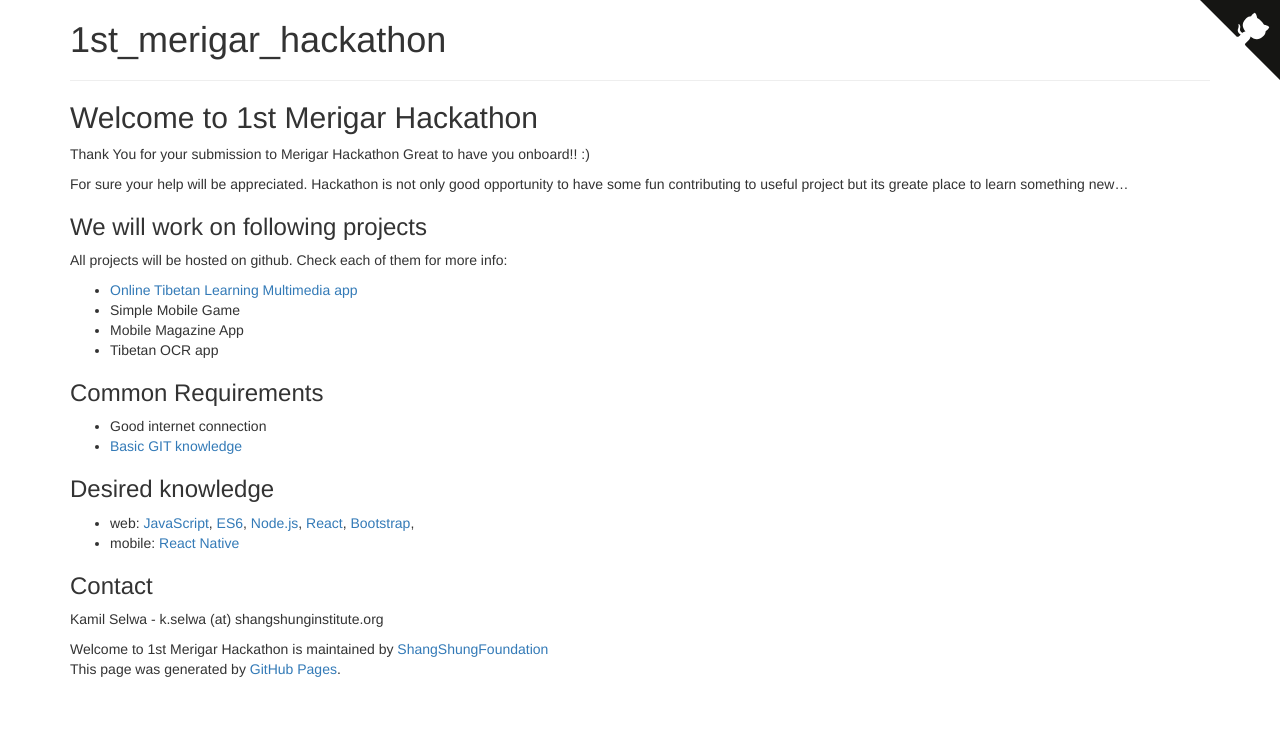
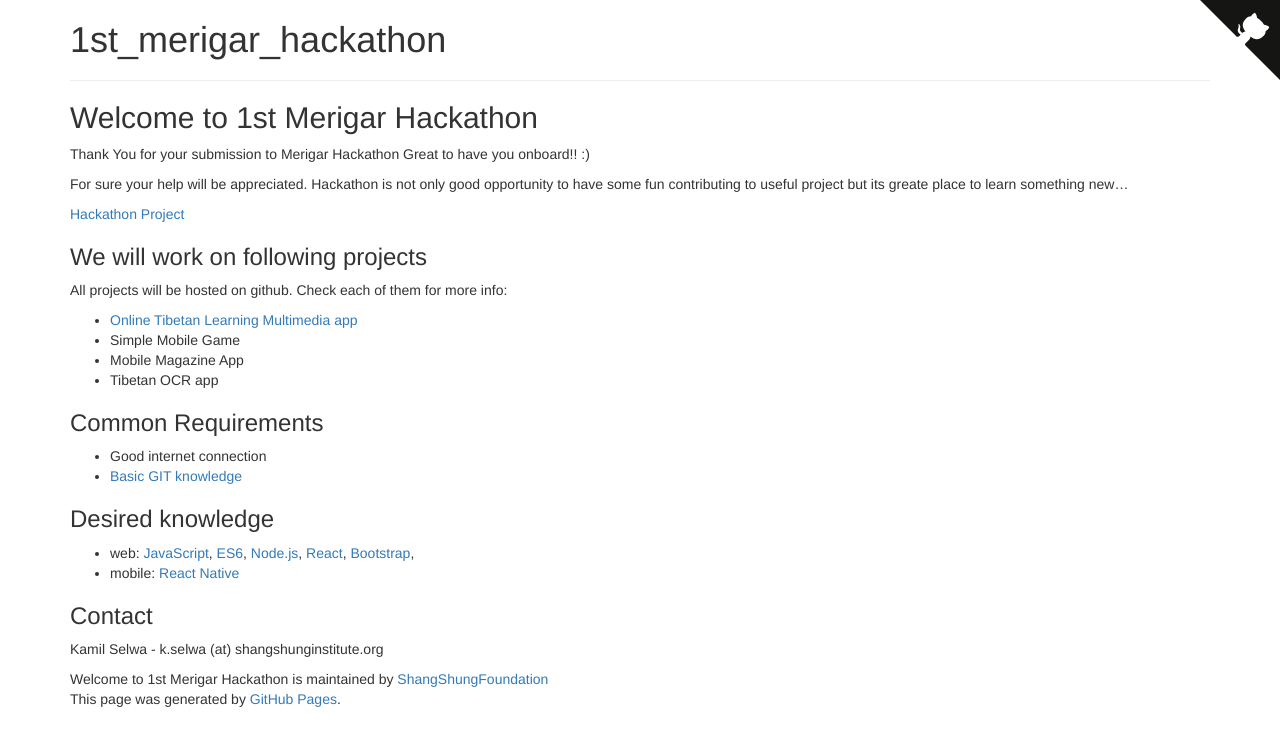
Before and after one commit to ShangShungFoundation/1st_merigar_hackathon, a Jekyll site: the page built from index.md, in a window 1280 px wide. Shown: the top 746 px of the page. Built offline with Jekyll 4.4.1, drawn with Linux system fonts in a browser that asks for light colours; some web fonts are replaced; our own code applies the rules of GitHub Pages for plain Markdown files.

Commit message:
Update index.md

```diff
--- a/index.md
+++ b/index.md
@@ -8,6 +8,8 @@ Great to have you onboard!! :)
 
 For sure your help will be appreciated.
 Hackathon is not only good opportunity to have some fun contributing to useful project but its greate place to learn something new...
+
+[Hackathon Project](https://github.com/ShangShungFoundation/1st_merigar_hackathon/projects/1)
 
 ### We will work on following projects
 All projects will be hosted on github. Check each of them for more info:
```
